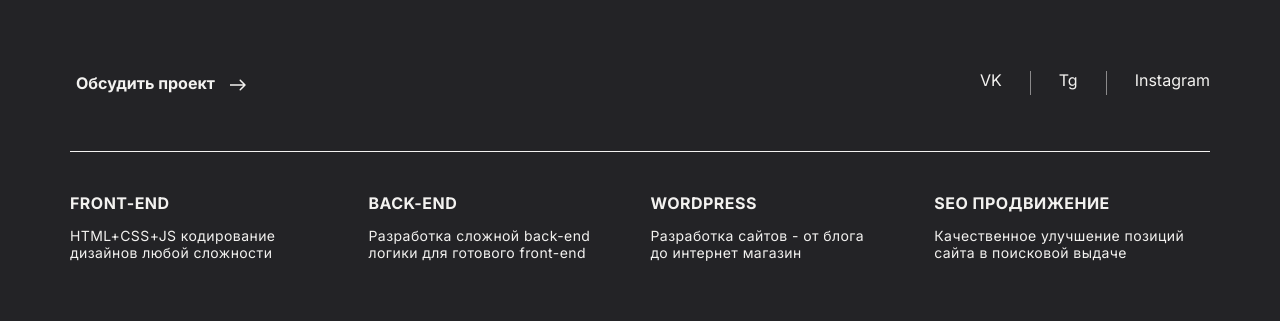
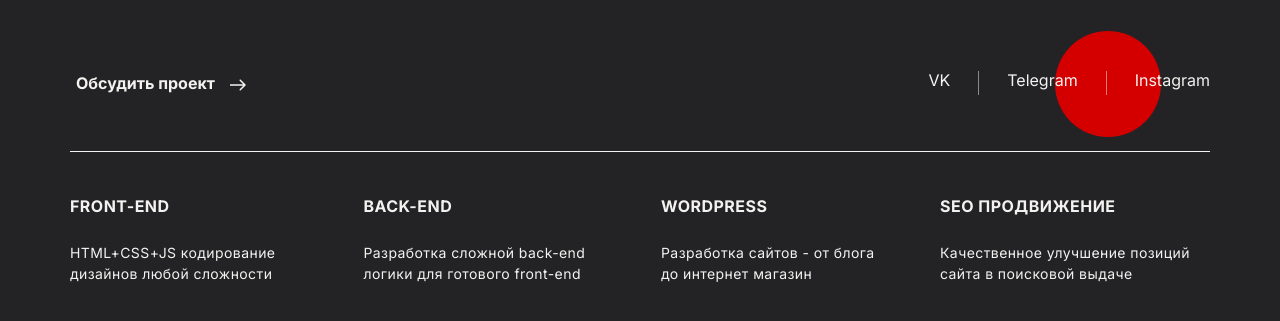
Before and after one commit to MelmanArtem/Portfolio, a website built with webpack: page src/index.html in a window 1280 px wide. Shown: the part 731-1052 px from the top of the page. Built offline with nearby package versions, Linux system fonts and the light colour scheme.

Commit message:
add changes

```diff
--- a/src/index.html
+++ b/src/index.html
@@ -59,7 +59,7 @@
                             <a class="social__link" href="https://vk.com/artem_melman" target="_blank">VK</a>
                         </li>
                         <li class="social__item2">
-                            <a class="social__link" href="https://t.me/melmanartem" target="_blank">Tg</a>
+                            <a class="social__link" href="https://t.me/melmanartem" target="_blank">Telegram</a>
                         </li>
                         <li class="social__item3">
                             <a class="social__link" href="#" target="_blank">Instagram</a>
--- a/src/styles/main.scss
+++ b/src/styles/main.scss
@@ -131,21 +131,18 @@ body {
 .grid {
     display: grid;
     grid-template-columns: repeat(2, 1fr);
-    grid-gap: 3em 1.5em;
+    grid-gap: 3em;
     margin-bottom: 20em;
     &_box {
         position: relative;
     }
-    &__item1 {
+    &__item1, &__item2 {
         display: flex;
         align-items: center;
         position: relative;
     }
     &__item2 {
-        display: flex;
         justify-content: flex-end;
-        align-items: center;
-        position: relative;
     }
     &__line {
         grid-column: 1 / 3;
@@ -182,20 +179,18 @@ body {
     &__item1 {
         display: flex;
         gap: 2.8rem;
-    }
-    &__item2 {
-        display: flex;
-        gap: 2.8rem;
-        &::before {
+        &::after {
             content: "";
-            display: block;
-            width: 1px;
-            height: 24px;
-            background: $text;
-            opacity: .5;
+            position: absolute;
+            width: 106px;
+            height: 106px;
+            border-radius: 50%;
+            background: $hover;
+            top: -50%;
+            right: 9%;
         }
     }
-    &__item3 {
+    &__item2, &__item3 {
         display: flex;
         gap: 2.8rem;
         &::before {
@@ -226,13 +221,15 @@ body {
         font-size: 1.6rem;
         font-weight: 700;
         letter-spacing: .03em;
+        line-height: 150%;
         text-transform: uppercase;
         color: $text;
-        margin-bottom: 1em;
+        margin-bottom: 1.5em;
     }
     &__desckription {
         font-size: 1.4rem;
         letter-spacing: .03em;
+        line-height: 150%;
         color: $text;
     }
 }
```
Also changed, not shown: dist/index.html, dist/styles/main.css.
